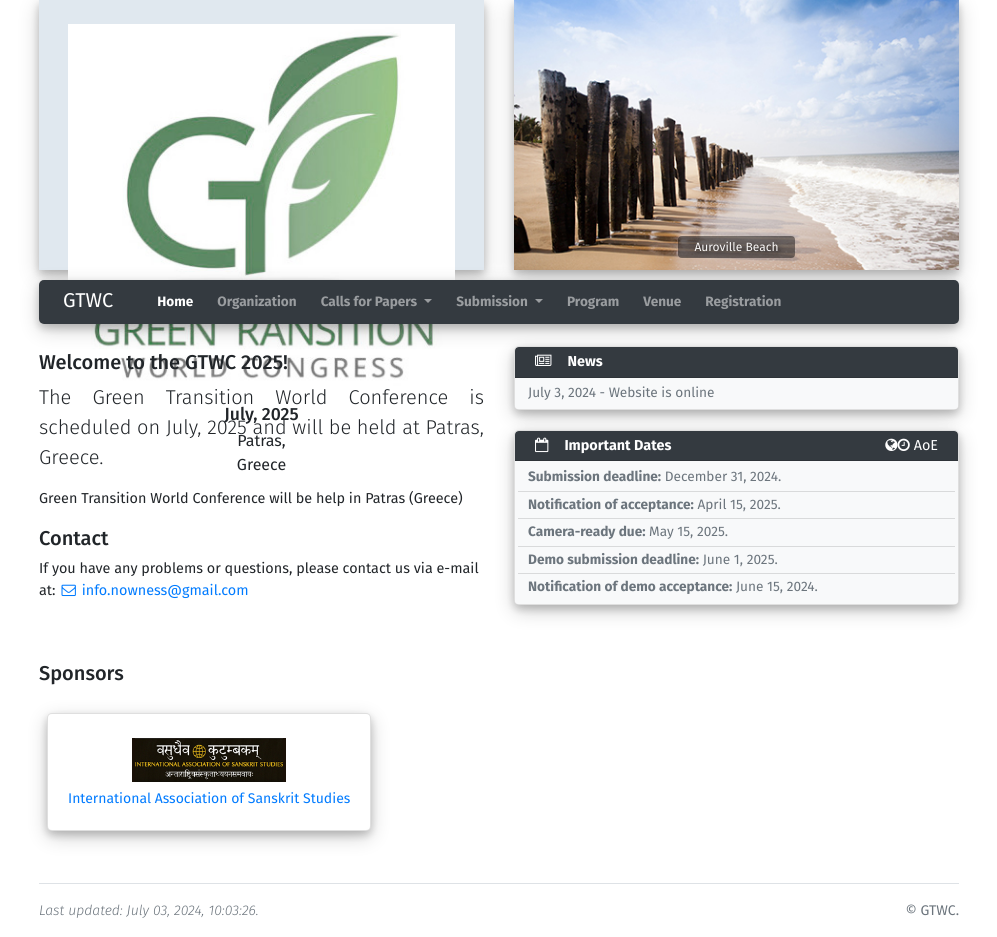
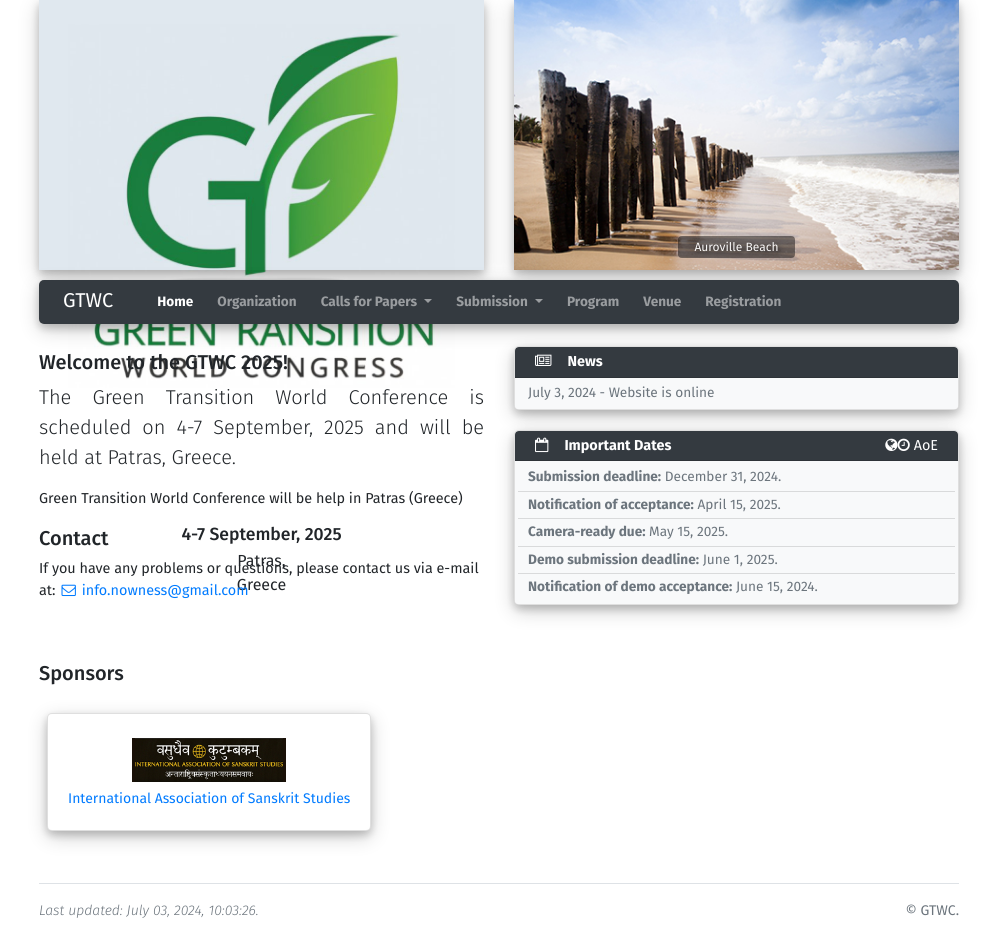
Before and after one commit to GreenTransition/gtwc2025.github.io, a Jekyll site: the page built from index.md, in a window 1280 px wide. Shown: the whole page, without its empty margins (141-1138 px from the left). Built offline with Jekyll 4.4.1, drawn with Linux system fonts in a browser that asks for light colours.

Commit message:
update logo

```diff
--- a/_data/conference.yml
+++ b/_data/conference.yml
@@ -10,12 +10,12 @@ full_title: Green Transition World Conference
 short_title: GTWC 2025
 
 year: 2025
-date: July, 2025
+date: 4-7 September, 2025
 
 location: Patras
 country: Greece
 
-logo_path: ./assets/images/gtwc.jpg
+logo_path: ./assets/images/gtwc.png
 
 # if show_logo is false, show_title: false has no effect
 show_logo: true
```
Also changed, not shown: assets/images/gtwc.png (added).
